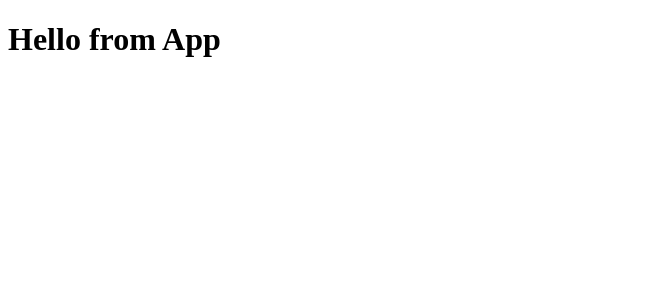
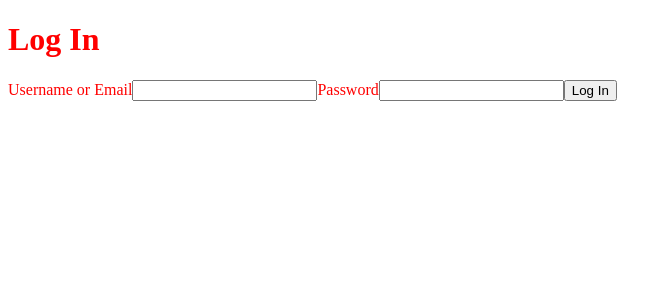
Before and after one commit to Calderon1199/Dreambnb, a React (Create React App) app in the folder frontend/: page /login in a window 1280 px wide. Shown: the top 300 px of the page, without its empty margins (0-672 px from the left). Built offline with nearby package versions, Linux system fonts and the light colour scheme; no server answers.

Commit message:
Authenticate me

```diff
--- a/frontend/package.json
+++ b/frontend/package.json
@@ -38,5 +38,6 @@
   },
   "devDependencies": {
     "redux-logger": "^3.0.6"
-  }
+  },
+  "proxy": "http://localhost:8000"
 }
--- a/frontend/src/App.js
+++ b/frontend/src/App.js
@@ -1,6 +1,24 @@
+import { useEffect, useState } from "react";
+import { useDispatch } from "react-redux";
+import { Route, Switch } from "react-router-dom/cjs/react-router-dom.min";
+import * as sessionActions from "./store/session";
+import LoginFormPage from "./components/loginFormPage/index";
+
 function App() {
+  const dispatch = useDispatch();
+  const [isLoaded, setIsLoaded] = useState(false);
+  useEffect(() => {
+    dispatch(sessionActions.restoreUser()).then(() => setIsLoaded(true));
+  }, [dispatch]);
+
   return (
-    <h1>Hello from App</h1>
+    <>
+      <Switch>
+        <Route path="/login">
+          <LoginFormPage />
+        </Route>
+      </Switch>
+    </>
   );
 }
 
--- /dev/null
+++ b/frontend/src/components/loginFormPage/LoginForm.css
@@ -0,0 +1,3 @@
+body {
+    color: red;
+}
--- /dev/null
+++ b/frontend/src/components/loginFormPage/index.js
@@ -0,0 +1,58 @@
+// frontend/src/components/LoginFormPage/index.js
+import React, { useState } from "react";
+import * as sessionActions from "../../store/session";
+import { useDispatch, useSelector } from "react-redux";
+import { Redirect } from "react-router-dom";
+
+import "./LoginForm.css";
+
+const LoginFormPage = () => {
+  const dispatch = useDispatch();
+  const sessionUser = useSelector((state) => state.session.user);
+  const [credential, setCredential] = useState("");
+  const [password, setPassword] = useState("");
+  const [errors, setErrors] = useState({});
+
+  if (sessionUser) return <Redirect to="/" />;
+
+  const handleSubmit = (e) => {
+    e.preventDefault();
+    setErrors({});
+    return dispatch(sessionActions.login({ credential, password })).catch(
+      async (res) => {
+        const data = await res.json();
+        if (data && data.errors) setErrors(data.errors);
+      }
+    );
+  };
+
+  return (
+    <>
+      <h1>Log In</h1>
+      <form onSubmit={handleSubmit}>
+        <label>
+          Username or Email
+          <input
+            type="text"
+            value={credential}
+            onChange={(e) => setCredential(e.target.value)}
+            required
+          />
+        </label>
+        <label>
+          Password
+          <input
+            type="password"
+            value={password}
+            onChange={(e) => setPassword(e.target.value)}
+            required
+          />
+        </label>
+        {errors.credential && <p>{errors.credential}</p>}
+        <button type="submit">Log In</button>
+      </form>
+    </>
+  );
+}
+
+export default LoginFormPage;
--- a/frontend/src/index.js
+++ b/frontend/src/index.js
@@ -6,16 +6,22 @@ import ReactDOM from 'react-dom';
 import { Provider } from 'react-redux';
 import { BrowserRouter } from 'react-router-dom';
 import App from './App';
+import * as sessionActions from "./store/session";
+import { restoreCSRF, csrfFetch } from './store/csrf';
 
 import configureStore from './store';
 
 const store = configureStore();
 
 if (process.env.NODE_ENV !== 'production') {
+  restoreCSRF();
+
+  window.csrfFetch = csrfFetch;
   window.store = store;
+  window.sessionActions = sessionActions;
 }
 
-function Root() {
+const Root = () => {
   return (
     <Provider store={store}>
       <BrowserRouter>
--- /dev/null
+++ b/frontend/src/store/csrf.js
@@ -0,0 +1,31 @@
+import Cookies from 'js-cookie';
+
+export async function csrfFetch(url, options = {}) {
+  // set options.method to 'GET' if there is no method
+  options.method = options.method || 'GET';
+  // set options.headers to an empty object if there is no headers
+  options.headers = options.headers || {};
+
+  // if the options.method is not 'GET', then set the "Content-Type" header to
+    // "application/json", and set the "XSRF-TOKEN" header to the value of the
+    // "XSRF-TOKEN" cookie
+  if (options.method.toUpperCase() !== 'GET') {
+    options.headers['Content-Type'] =
+      options.headers['Content-Type'] || 'application/json';
+    options.headers['XSRF-Token'] = Cookies.get('XSRF-TOKEN');
+  }
+  // call the default window's fetch with the url and the options passed in
+  const res = await window.fetch(url, options);
+
+  // if the response status code is 400 or above, then throw an error with the
+    // error being the response
+  if (res.status >= 400) throw res;
+
+  // if the response status code is under 400, then return the response to the
+    // next promise chain
+  return res;
+};
+
+export function restoreCSRF() {
+    return csrfFetch('/api/csrf/restore');
+  }
--- a/frontend/src/store/index.js
+++ b/frontend/src/store/index.js
@@ -1,7 +1,9 @@
 import { createStore, combineReducers, applyMiddleware, compose } from 'redux';
 import thunk from 'redux-thunk';
+import sessionReducer from './session';
 
 const rootReducer = combineReducers({
+    session: sessionReducer
 });
 
 let enhancer;
--- /dev/null
+++ b/frontend/src/store/session.js
@@ -0,0 +1,63 @@
+import { csrfFetch } from './csrf';
+
+// Action Types
+const SET_USER = 'session/SET_SESSION_USER';
+const REMOVE_USER = 'session/REMOVE_SESSION_USER';
+
+// Initial State
+const initialState = {
+  user: null
+};
+
+// Action Creators
+const setSessionUser = (user) => ({
+  type: SET_USER,
+  payload: user
+});
+
+const removeSessionUser = () => ({
+  type: REMOVE_USER
+});
+
+// Reducer
+const sessionReducer = (state = initialState, action) => {
+  let newState;
+  switch (action.type) {
+    case SET_USER:
+      newState = Object.assign({}, state);
+      newState.user = action.payload;
+      return newState;
+    case REMOVE_USER:
+      newState = Object.assign({}, state);
+      newState.user = null;
+      return newState;
+    default:
+      return state;
+  }
+};
+
+
+// Thunk Action
+export const login = (user) => async (dispatch) => {
+    const { credential, password } = user;
+  const response = await csrfFetch('/api/login', {
+    method: 'POST',
+    body: JSON.stringify({ credential, password })
+  });
+
+  if (response.ok) {
+    const user = await response.json();
+    dispatch(setSessionUser(user));
+    return response;
+  }
+};
+
+export const restoreUser = () => async (dispatch) => {
+    const response = await csrfFetch("/api/current_user");
+    const data = await response.json();
+    dispatch(setSessionUser(data.user));
+    return response;
+  };
+
+// Default Export
+export default sessionReducer;
```
